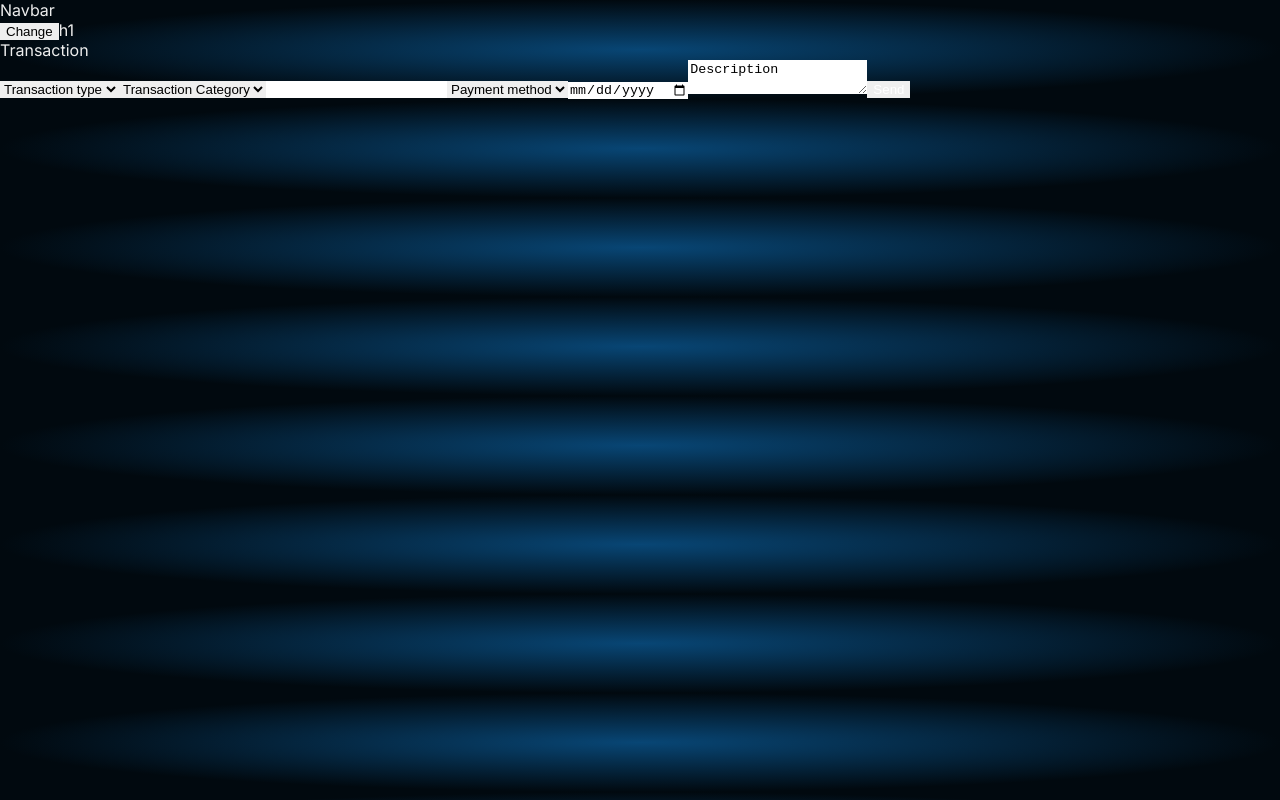
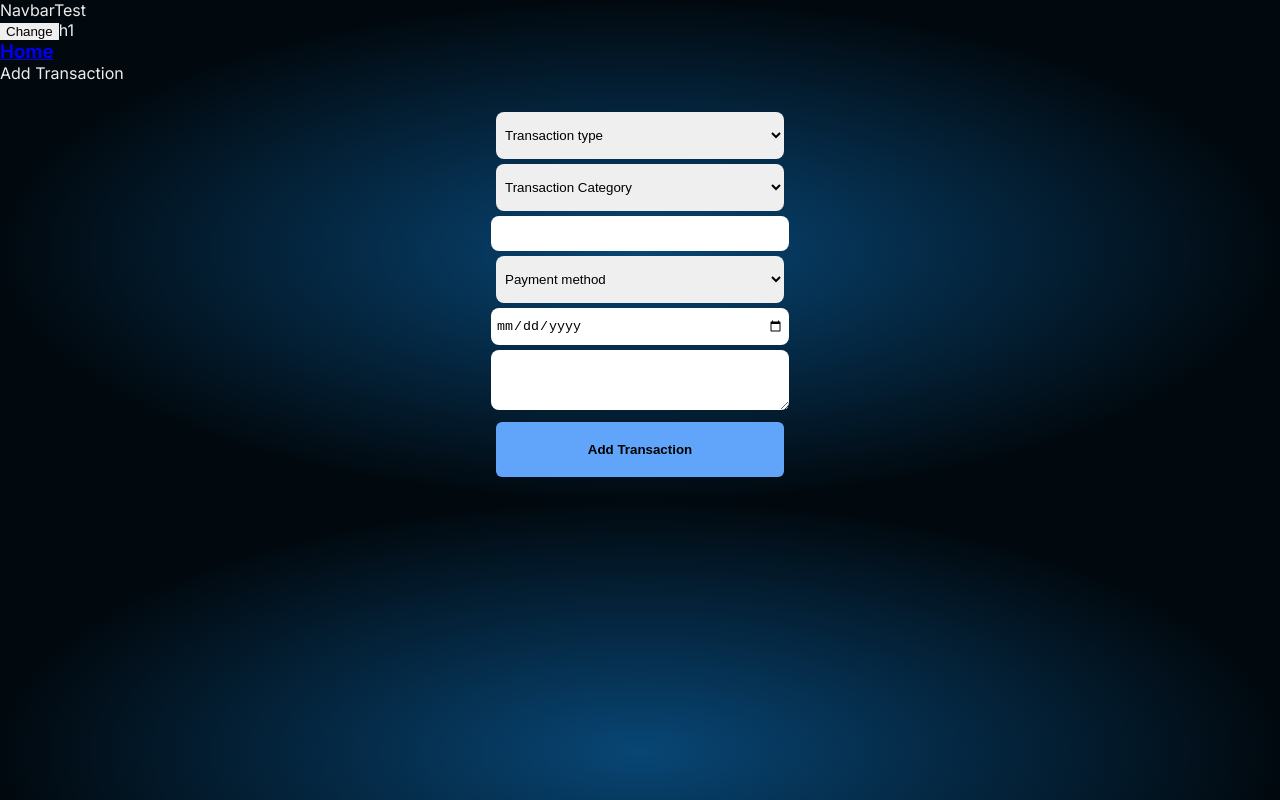
Before and after one commit to vedant03ingole/money-tracker, a Next.js app: page /transaction in a window 1280 px wide. Built offline with nearby package versions, Linux system fonts and the light colour scheme.

Commit message:
added styles to form

```diff
--- a/src/app/globals.css
+++ b/src/app/globals.css
@@ -11,3 +11,29 @@ body {
   border-width: 0;
   margin: 0;
 }
+
+.select{
+  width: 100%;
+  padding-block: 15px;
+  padding-left: 5px;
+  padding-right: 5px;
+  border-radius: 8px;
+  margin-top: 5px;
+}
+
+.input{
+  width: 100%;
+  padding-block: 10px;
+  padding-left: 5px;
+  padding-right: 5px;
+  border-radius: 8px;
+  margin-top: 5px;
+}
+
+option{
+  border-radius: 10px;
+  color: rgb(3, 33, 59);
+  border: none;
+  padding: 2px;
+  font-weight: 600;
+}
--- a/src/app/layout.js
+++ b/src/app/layout.js
@@ -1,7 +1,7 @@
 import { Inter } from "next/font/google";
 import "./globals.css";
-import Navbar from "@/components/Navbar";
-
+import NavbarTest from "@/components/NavbarTest";
+import Navbar from "@/components/Navbar"
 const inter = Inter({ subsets: ["latin"] });
 
 export const metadata = {
@@ -14,6 +14,7 @@ export default function RootLayout({ children }) {
     <>
       <html lang="en">
         <body className={`${inter.className} [background:radial-gradient(50%_50%_at_50%_50%,_#084675,_#01090f)] text-whitesmoke `}>
+        {/* <NavbarTest /> */}
         <Navbar />
           {children}
         </body>
--- a/src/app/transaction/page.jsx
+++ b/src/app/transaction/page.jsx
@@ -2,18 +2,21 @@ import { addTransaction } from '@/lib/actions'
 
 const Transaction = () => {
 
-//   const handleSubmit = async (formData) => {
-//     "use server"
-//   }
+    //   const handleSubmit = async (formData) => {
+    //     "use server"
+    //   }
     return (
         <>
-            <div>Transaction</div>
-            <div className="text-black">
-                <form action={addTransaction}>
-                {/* <form action={handleSubmit}> */}
+            <div>Add Transaction</div>
+            <div className="text-black w-full h-full flex justify-center">
+                <form
+                    action={addTransaction}
+                    className=' flex flex-col justify-center items-center p-3 m-3 w-72'
+                >
+                    {/* <form action={handleSubmit}> */}
 
                     {/* Transaction type */}
-                    <select name="transactionType" defaultValue="transactionType" required>
+                    <select name="transactionType" defaultValue="transactionType" required className='select'>
                         <option value="transactionType" disabled hidden>Transaction type</option>
                         <option value="Income">Income</option>
                         <option value="Expense">Expense</option>
@@ -21,7 +24,7 @@ const Transaction = () => {
                     </select>
 
                     {/* Category */}
-                    <select name="category" defaultValue="category" required>
+                    <select name="category" defaultValue="category" required className='select'>
                         <option value="category" disabled hidden>Transaction Category</option>
                         <option value="Rent">Rent</option>
                         <option value="Mess">Mess</option>
@@ -31,23 +34,23 @@ const Transaction = () => {
                     </select>
 
                     {/* Transaction Amount */}
-                    <input type="number" name="transactionAmount" required />
+                    <input type="number" name="transactionAmount" required className='input'/>
 
                     {/* Patment Method */}
-                    <select name="paymentMethod" defaultValue="paymentMethod">
+                    <select name="paymentMethod" defaultValue="paymentMethod" className='select'>
                         <option value="paymentMethod" disabled hidden>Payment method</option>
                         <option value="Online">Online</option>
                         <option value="Cash">Cash</option>
                     </select>
 
                     {/* transaction date */}
-                    <input type="date" name="transactionDate" required />
+                    <input type="date" name="transactionDate" required className='input' />
 
                     {/* Description */}
-                    <textarea name="description" defaultValue="Description"></textarea>
+                    <textarea name="description" className='select'></textarea>
 
 
-                    <button className="text-white" type="submit">Send</button>
+                    <button className="text-black font-semibold cursor-pointer bg-blue-400 mt-3 rounded-md p-5 w-full  hover:bg-slate-600 hover:text-whitesmoke transition-all" type="submit">Add Transaction</button>
                 </form>
             </div>
         </>
--- /dev/null
+++ b/src/components/Navbar/index.js
@@ -0,0 +1,29 @@
+'use client'
+import Link from 'next/link'
+import React, { useState } from 'react'
+
+const Nabvar = () => {
+
+    const [isOpen, setIsOpen] = useState(false)
+    const toggleMenu = () => {
+        setIsOpen(!isOpen)
+    }
+    return (
+        <>
+            <div>
+                <div>NavbarTest</div>
+                <button className='' onClick={toggleMenu}>
+                    Change
+                </button>
+                {!isOpen ? "h1" : "h2"}
+                <h3>
+                    <Link href="/">
+                        Home
+                    </Link>
+                </h3>
+            </div>
+        </>
+    )
+}
+
+export default Nabvar
--- /dev/null
+++ b/src/components/Navbar/menuToggle.js
@@ -0,0 +1,9 @@
+import React from 'react'
+
+const MenuToggle = () => {
+  return (
+    <div>MenuToggle</div>
+  )
+}
+
+export default MenuToggle
--- a/src/components/Navbar.jsx
+++ b/src/components/NavbarTest.jsx
@@ -1,8 +1,9 @@
 'use client'
 
+import Link from 'next/link'
 import React, { useState } from 'react'
 
-const Navbar = () => {
+const NavbarTest = () => {
 
     const [isOpen, setIsOpen] = useState(false)
     const toggleMenu = () => {
@@ -10,13 +11,18 @@ const Navbar = () => {
     }
     return (
         <div>
-            <div>Navbar</div>
+            <div>NavbarTest</div>
             <button className='' onClick={toggleMenu}>
                 Change
             </button>
             { !isOpen ? "h1" : "h2"}
+            <h3>
+                <Link href="/">
+                    Home
+                </Link>
+            </h3>
         </div>
     )
 }
 
-export default Navbar
+export default NavbarTest
```
